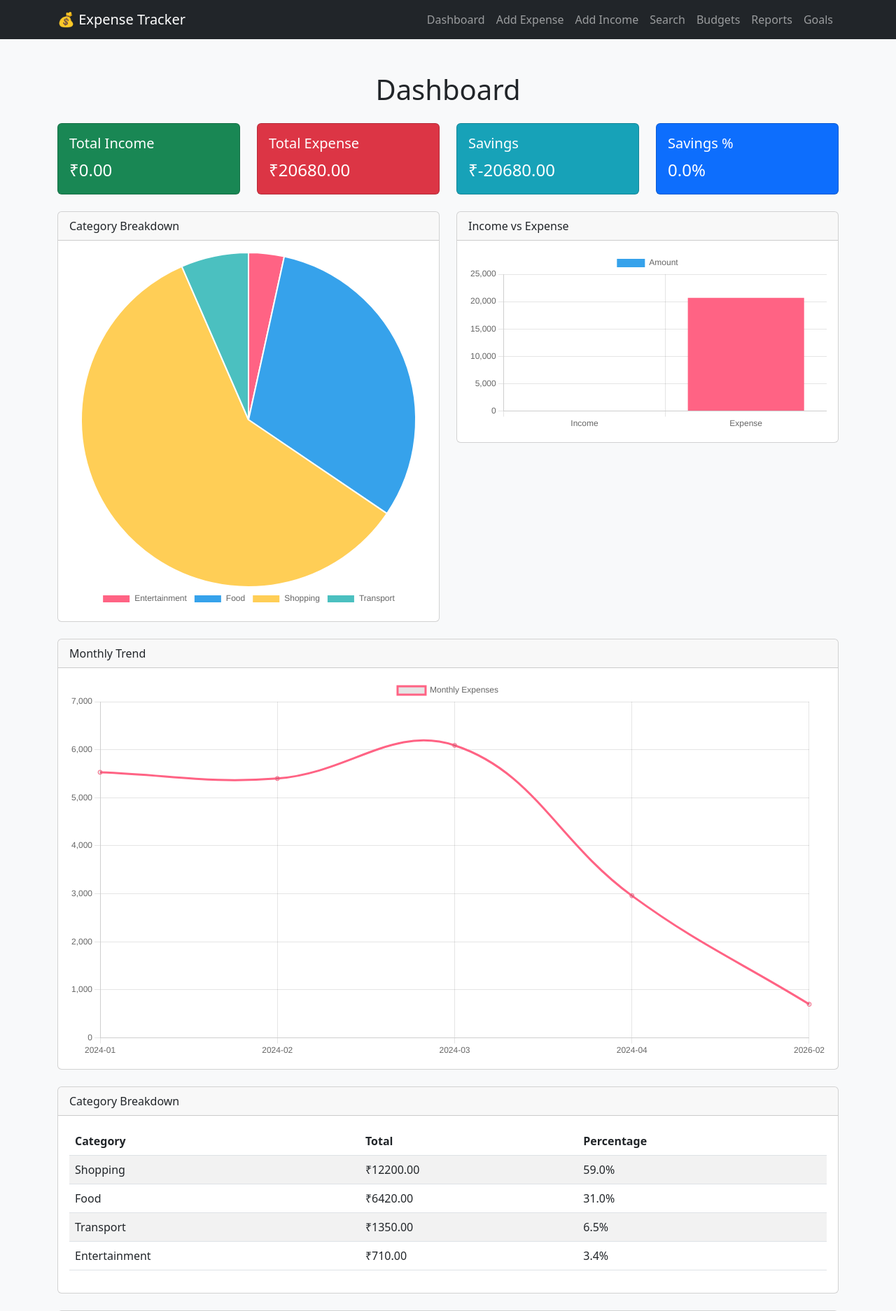
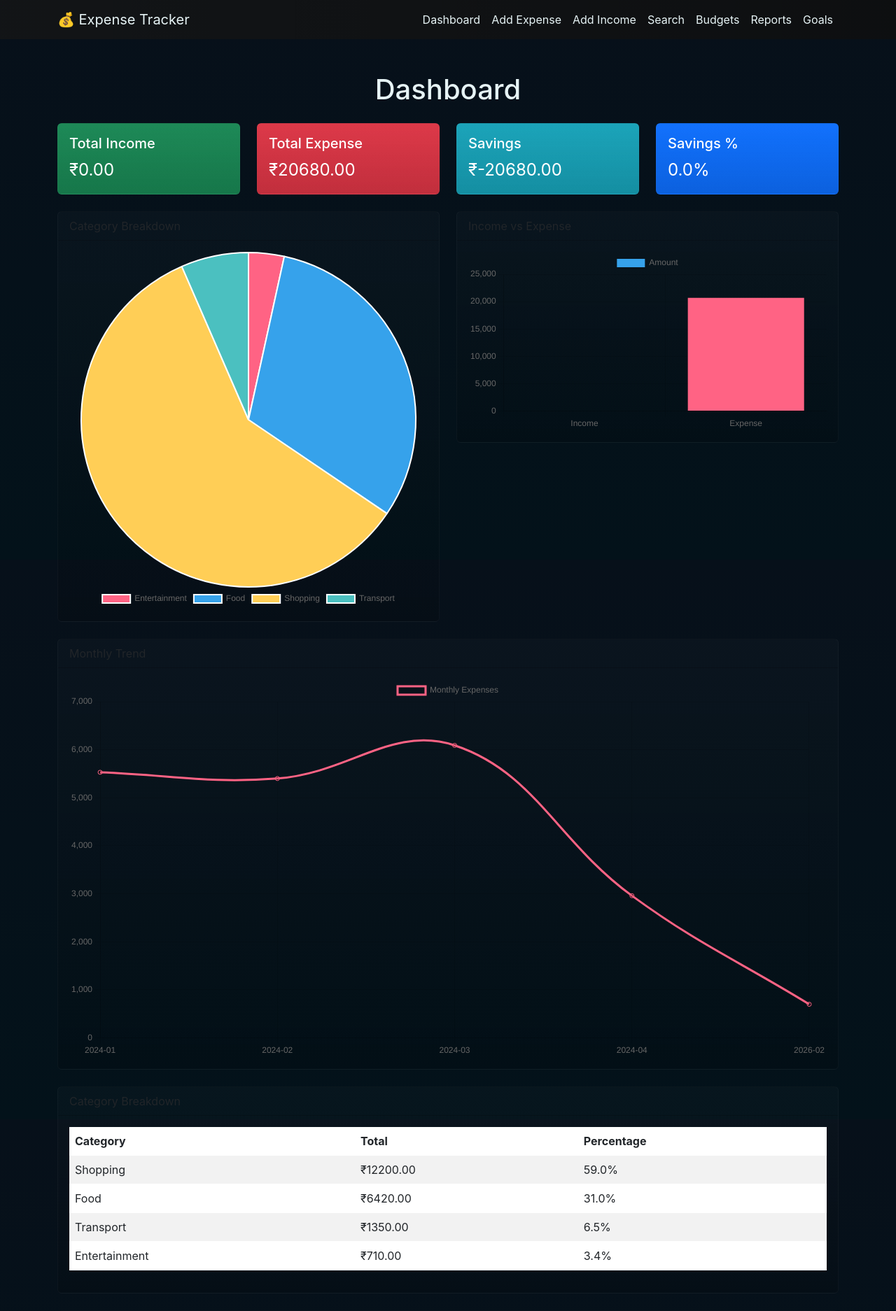
Before and after one commit to ruthikka19/techtribe, a Flask app: page / in a window 1280 px wide. Shown: the top 1874 px of the page at 70% size. Run offline with Flask 3, Linux system fonts and the light colour scheme; data comes from the database, SQL or seed files in the repository; some libraries are stand-ins or nearby versions.

Commit message:
Add dark mode styles and update templates to use dark.css

```diff
--- /dev/null
+++ b/static/css/dark.css
@@ -0,0 +1,28 @@
+:root{
+  --bg:#07101a;
+  --panel:#0f1720;
+  --muted:#9fb3bf;
+  --text:#e6f3f5;
+  --accent:#2dd4bf;
+  --danger:#ff6b6b;
+}
+html,body{height:100%;}
+body{
+  margin:0;background:linear-gradient(180deg,var(--bg),#03121a);color:var(--text);font-family:Inter,system-ui,Arial,Helvetica,sans-serif;
+}
+.navbar, .card, .modal-content, .table, .table thead {background-color:transparent}
+.navbar-dark .navbar-brand, .navbar-dark .nav-link{color:var(--text) !important}
+.container{color:var(--text)}
+.card{background:linear-gradient(180deg, rgba(255,255,255,0.02), rgba(0,0,0,0.12));border:1px solid rgba(255,255,255,0.03);}
+.btn-primary{background:linear-gradient(90deg,var(--accent),#60a5fa);border:none;color:#071029}
+.btn-secondary{background:transparent;border:1px solid rgba(255,255,255,0.06);color:var(--text)}
+.btn-success{background:#16a34a;border:none}
+.form-control, .form-select{background:#071822;border:1px solid rgba(255,255,255,0.04);color:var(--text)}
+.table td, .table th{border-color:rgba(255,255,255,0.04)}
+.table-striped>tbody>tr:nth-of-type(odd){background:rgba(255,255,255,0.01)}
+.progress{background:rgba(255,255,255,0.03)}
+.alert{background:rgba(255,255,255,0.02);color:var(--text);border:1px solid rgba(255,255,255,0.03)}
+.navbar{background:linear-gradient(90deg, rgba(0,0,0,0.45), rgba(0,0,0,0.6))}
+a{color:var(--accent)}
+/* small helpers */
+.text-muted{color:var(--muted) !important}
--- a/templates/add_expense.html
+++ b/templates/add_expense.html
@@ -3,8 +3,9 @@
 <head>
     <title>Add Expense</title>
     <link href="https://cdn.jsdelivr.net/npm/bootstrap@5.3.0/dist/css/bootstrap.min.css" rel="stylesheet">
+    <link rel="stylesheet" href="{{ url_for('static', filename='css/dark.css') }}">
 </head>
-<body class="bg-light">
+<body>
 
 <nav class="navbar navbar-expand-lg navbar-dark bg-dark">
     <div class="container">
--- a/templates/add_income.html
+++ b/templates/add_income.html
@@ -3,8 +3,9 @@
 <head>
     <title>Add Income</title>
     <link href="https://cdn.jsdelivr.net/npm/bootstrap@5.3.0/dist/css/bootstrap.min.css" rel="stylesheet">
+    <link rel="stylesheet" href="{{ url_for('static', filename='css/dark.css') }}">
 </head>
-<body class="bg-light">
+<body>
 
 <div class="container mt-5">
     <h2 class="mb-4">Add Income</h2>
--- a/templates/budgets.html
+++ b/templates/budgets.html
@@ -3,8 +3,9 @@
 <head>
     <title>Budget Management</title>
     <link href="https://cdn.jsdelivr.net/npm/bootstrap@5.3.0/dist/css/bootstrap.min.css" rel="stylesheet">
+    <link rel="stylesheet" href="{{ url_for('static', filename='css/dark.css') }}">
 </head>
-<body class="bg-light">
+<body>
 
 <nav class="navbar navbar-expand-lg navbar-dark bg-dark">
     <div class="container">
--- a/templates/dashboard.html
+++ b/templates/dashboard.html
@@ -3,13 +3,14 @@
 <head>
     <title>Expense Tracker</title>
     <link href="https://cdn.jsdelivr.net/npm/bootstrap@5.3.0/dist/css/bootstrap.min.css" rel="stylesheet">
+    <link rel="stylesheet" href="{{ url_for('static', filename='css/dark.css') }}">
     <script src="https://cdn.jsdelivr.net/npm/chart.js@4.0.1/dist/chart.min.js"></script>
     <style>
         .budget-warning { background-color: #fff3cd; }
         .budget-danger { background-color: #f8d7da; }
     </style>
 </head>
-<body class="bg-light">
+<body>
 
 <nav class="navbar navbar-expand-lg navbar-dark bg-dark">
     <div class="container">
--- a/templates/reports.html
+++ b/templates/reports.html
@@ -3,9 +3,10 @@
 <head>
     <title>Reports</title>
     <link href="https://cdn.jsdelivr.net/npm/bootstrap@5.3.0/dist/css/bootstrap.min.css" rel="stylesheet">
+    <link rel="stylesheet" href="{{ url_for('static', filename='css/dark.css') }}">
     <script src="https://cdn.jsdelivr.net/npm/chart.js@4.0.1/dist/chart.min.js"></script>
 </head>
-<body class="bg-light">
+<body>
 
 <nav class="navbar navbar-expand-lg navbar-dark bg-dark">
     <div class="container">
--- a/templates/savings_goals.html
+++ b/templates/savings_goals.html
@@ -3,8 +3,9 @@
 <head>
     <title>Savings Goals</title>
     <link href="https://cdn.jsdelivr.net/npm/bootstrap@5.3.0/dist/css/bootstrap.min.css" rel="stylesheet">
+    <link rel="stylesheet" href="{{ url_for('static', filename='css/dark.css') }}">
 </head>
-<body class="bg-light">
+<body>
 
 <nav class="navbar navbar-expand-lg navbar-dark bg-dark">
     <div class="container">
--- a/templates/search.html
+++ b/templates/search.html
@@ -3,8 +3,9 @@
 <head>
     <title>Search Expenses</title>
     <link href="https://cdn.jsdelivr.net/npm/bootstrap@5.3.0/dist/css/bootstrap.min.css" rel="stylesheet">
+    <link rel="stylesheet" href="{{ url_for('static', filename='css/dark.css') }}">
 </head>
-<body class="bg-light">
+<body>
 
 <nav class="navbar navbar-expand-lg navbar-dark bg-dark">
     <div class="container">
--- a/templates/set_budget.html
+++ b/templates/set_budget.html
@@ -3,8 +3,9 @@
 <head>
     <title>Set Budget</title>
     <link href="https://cdn.jsdelivr.net/npm/bootstrap@5.3.0/dist/css/bootstrap.min.css" rel="stylesheet">
+    <link rel="stylesheet" href="{{ url_for('static', filename='css/dark.css') }}">
 </head>
-<body class="bg-light">
+<body>
 
 <nav class="navbar navbar-expand-lg navbar-dark bg-dark">
     <div class="container">
```
